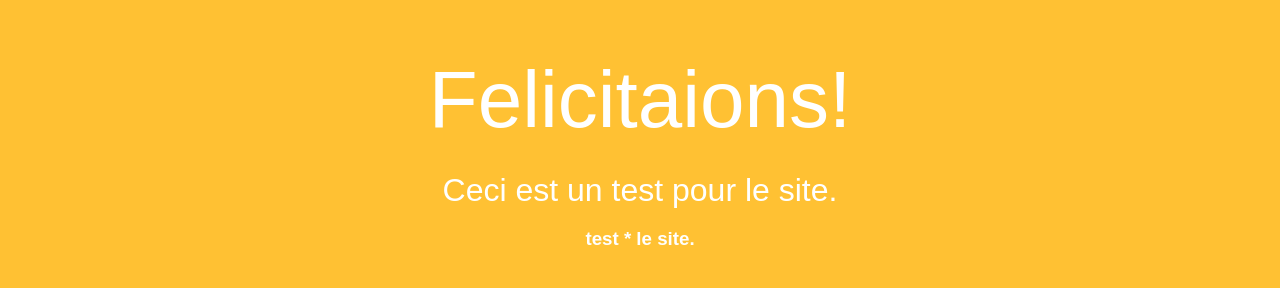
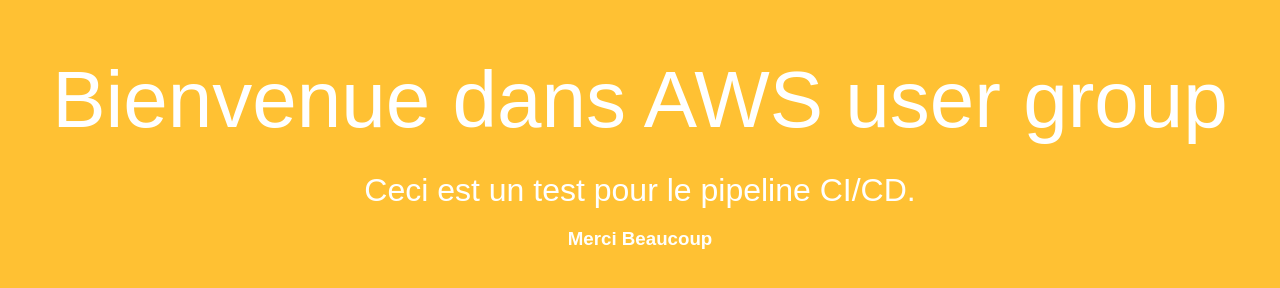
Before and after one commit to soumare-moussa/AWS-User-GroupDK, a plain HTML site: page index.html in a window 1280 px wide. Drawn offline with Linux system fonts and the light colour scheme.

Commit message:
Update index.html

```diff
--- a/index.html
+++ b/index.html
@@ -26,9 +26,9 @@
 </head>
 <body>
   <div align="center">
-    <h1>Felicitaions!</h1>
-    <h2>Ceci est un test pour le site.</h2>
-    <h3>test * le site.</h3>
+    <h1>Bienvenue dans AWS user group</h1>
+    <h2>Ceci est un test pour le pipeline CI/CD.</h2>
+    <h3>Merci Beaucoup</h3>
   </div>
 </body>
 </html>
```
